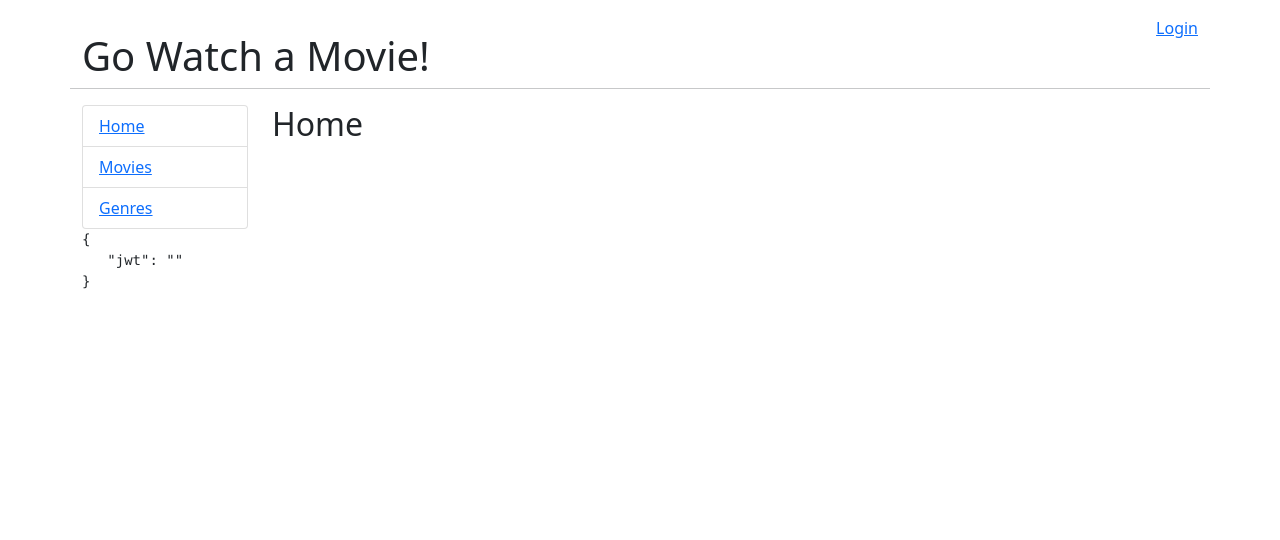
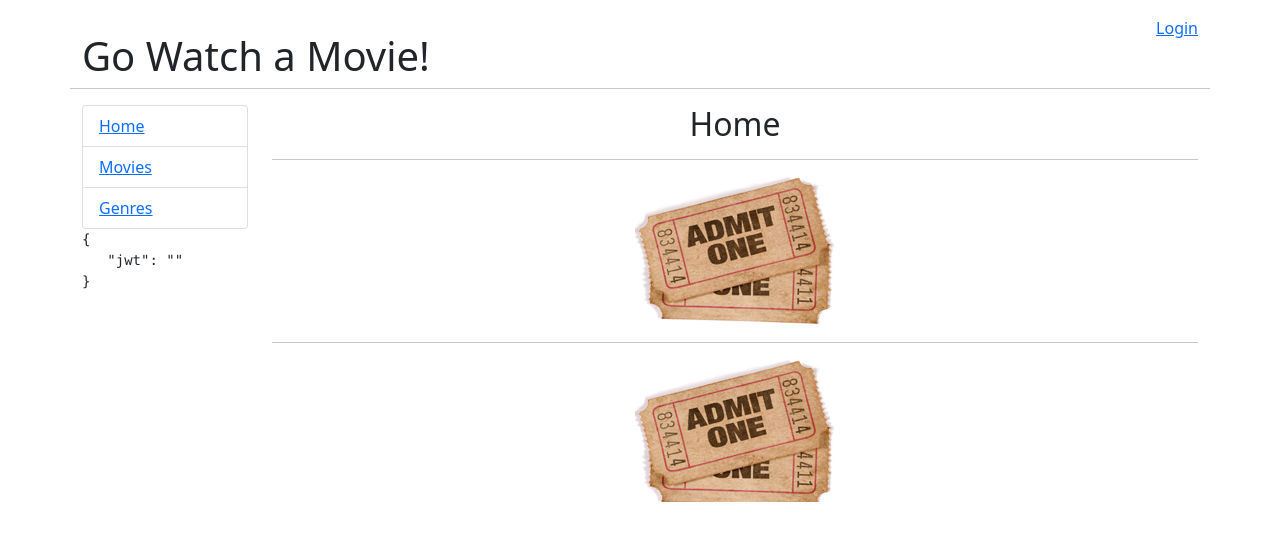
Before and after one commit to Toshiyana/Go-React-Movie, a React (Create React App) app: page / in a window 1280 px wide. Shown: the top 540 px of the page. Built offline with nearby package versions, Linux system fonts and the light colour scheme.

Commit message:
Add image using two ways

```diff
--- /dev/null
+++ b/src/components/Home.css
@@ -0,0 +1,7 @@
+.tickets {
+    background-image: url('./../images/movie_tickets.jpeg');
+    width: 200px;
+    height: 143px;
+    margin-left: auto;
+    margin-right: auto;
+}
--- a/src/components/Home.js
+++ b/src/components/Home.js
@@ -1,10 +1,18 @@
 import React, { Component } from 'react';
+import Ticket from "./../images/movie_tickets.jpeg";
+import './Home.css';
 
 export default class Home extends Component {
 
     render() {
         return (
-            <h2>Home</h2>
+            <div className="text-center">
+                <h2>Home</h2>
+                <hr />
+                <img src={Ticket} alt="movie ticket" />
+                <hr />
+                <div className="tickets"></div>
+            </div>
         );
     }
 }
```
Also changed, not shown: src/images/movie_tickets.jpeg (added).
